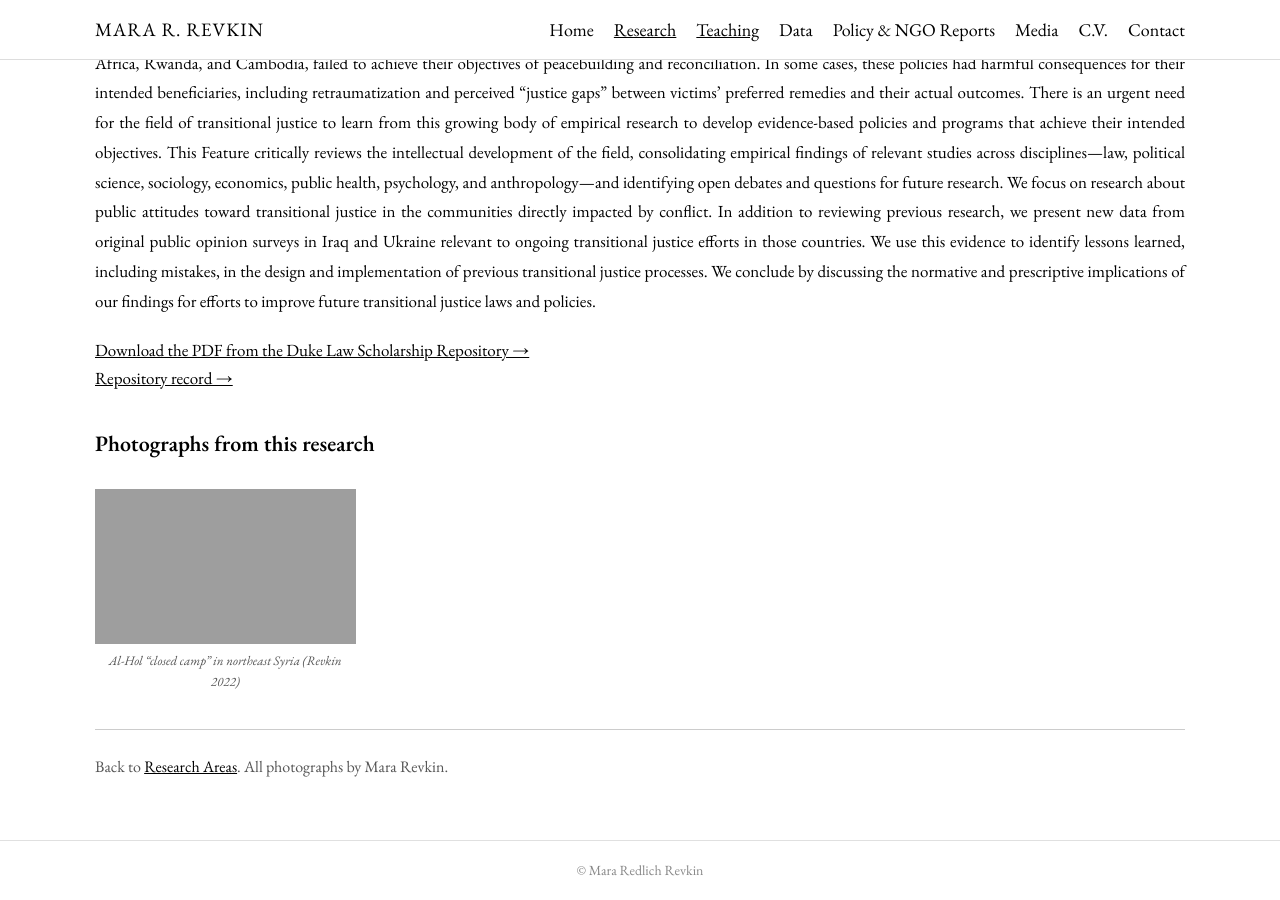
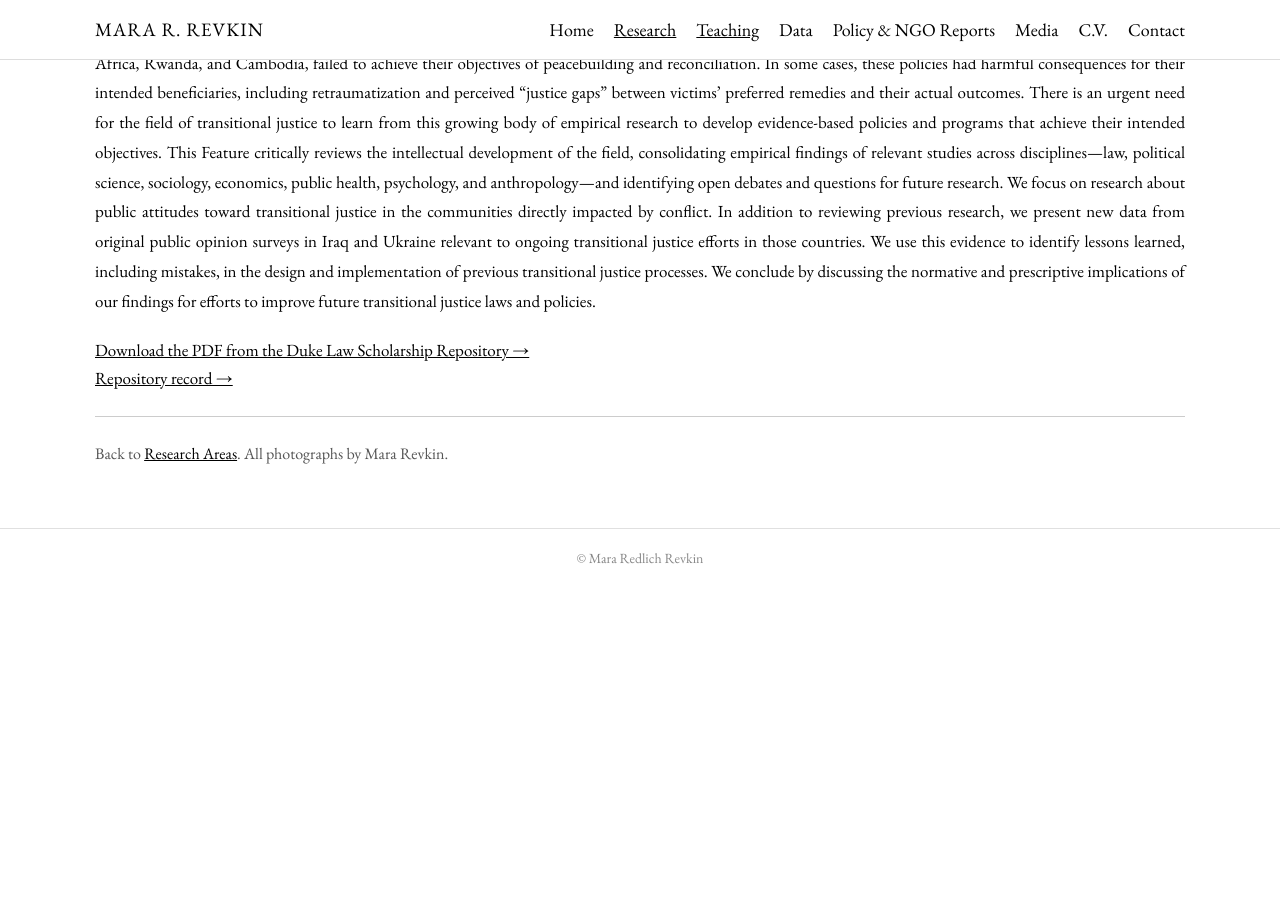
Before and after one commit to mrevkin/mrevkin.github.io, a Jekyll site: the page evidence-based-transitional-justice.html, which Jekyll copies as it is, in a window 1280 px wide and 900 px high, scrolled down 587 px. Built offline with Jekyll 4.4.1, drawn with Linux system fonts in a browser that asks for light colours; after the commit the page ends 1175 px from its top, so only the background shows below that; grey boxes are pictures that could not be loaded.

Commit message:
Move the Al-Hol photograph to the closed camps essay

```diff
--- a/evidence-based-transitional-justice.html
+++ b/evidence-based-transitional-justice.html
@@ -61,17 +61,6 @@ There is an urgent need for the field of transitional justice to learn from this
 
     <p style="font-size:17px; margin-top:20px;"><a href="https://scholarship.law.duke.edu/cgi/viewcontent.cgi?article=7014&amp;context=faculty_scholarship" target="_blank">Download the PDF from the Duke Law Scholarship Repository &rarr;</a><br /><a href="https://scholarship.law.duke.edu/faculty_scholarship/4305" target="_blank">Repository record &rarr;</a></p>
 
-    <div class="teaching-section" style="margin-top:34px;">
-      <h2><strong>Photographs from this research</strong></h2>
-
-      <div class="photo-strip ">
-        <div>
-          <img src="research-human-rights.jpeg" alt="Al-Hol closed camp in northeast Syria" />
-          <p class="img-caption">Al-Hol &ldquo;closed camp&rdquo; in northeast Syria (Revkin 2022)</p>
-        </div>
-      </div>
-    </div>
-
     <hr class="divider" style="margin-top: 24px;" />
     <p style="font-size:16px; color:#555; margin-top:18px;">Back to <a href="research.html">Research Areas</a>. All photographs by Mara Revkin.</p>
 
```
